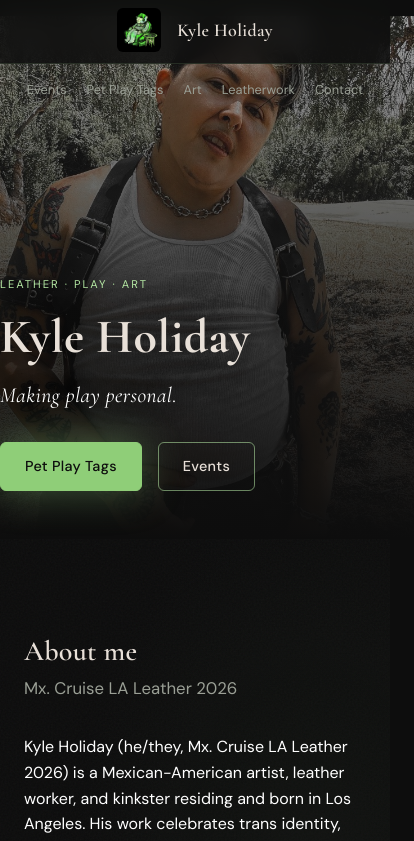
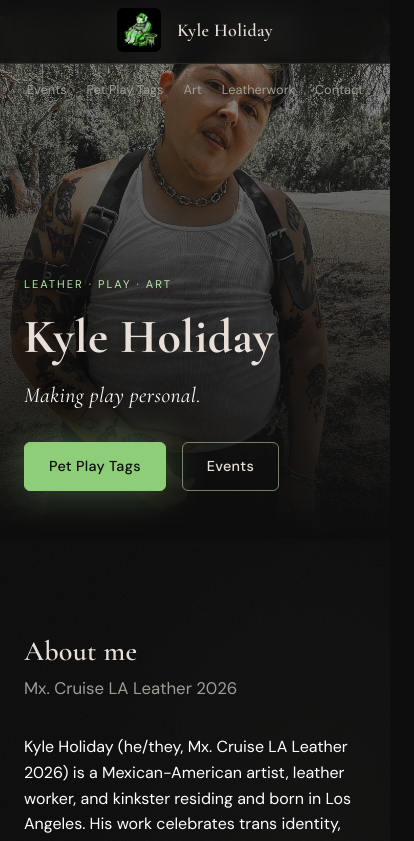
Before and after one commit to dianashawnbarraza-wq/kyle-holiday, a React (Vite) app: page / in a window 390 px wide. Shown: the top 841 px of the page, 414 px wide, since content can reach past the window. Built offline with nearby package versions, Linux system fonts and the light colour scheme.

Commit message:
Prevent horizontal scroll on mobile viewports.
Clip overflow at the layout root, constrain full-width sections, and use single-column grids on small screens.

Co-authored-by: Cursor <cursoragent@cursor.com>

```diff
--- a/src/components/EventList.css
+++ b/src/components/EventList.css
@@ -76,7 +76,7 @@
   object-fit: cover;
 }
 
-@media (max-width: 540px) {
+@media (max-width: 720px) {
   .event-list__item {
     grid-template-columns: 1fr;
     gap: var(--space-1);
--- a/src/components/GalleryGrid.css
+++ b/src/components/GalleryGrid.css
@@ -64,3 +64,9 @@
   font-size: 0.875rem;
   color: var(--text-muted);
 }
+
+@media (max-width: 640px) {
+  .gallery-grid {
+    grid-template-columns: 1fr;
+  }
+}
--- a/src/components/Hero.css
+++ b/src/components/Hero.css
@@ -3,8 +3,10 @@
   min-height: 78vh;
   display: flex;
   align-items: flex-end;
-  margin: calc(-1 * var(--space-5)) calc(-1 * var(--space-3)) var(--space-5);
+  margin: calc(-1 * var(--space-5)) 0 var(--space-5);
   overflow: hidden;
+  width: 100%;
+  max-width: 100%;
 }
 
 .hero--compact {
@@ -46,10 +48,10 @@
 .hero__content {
   position: relative;
   z-index: 1;
-  padding: var(--space-7) var(--space-4) var(--space-6);
-  max-width: var(--max-width);
+  width: 100%;
+  max-width: calc(var(--max-width) + 2 * var(--space-3));
   margin: 0 auto;
-  width: 100%;
+  padding: var(--space-7) var(--space-3) var(--space-6);
 }
 
 .hero__eyebrow {
@@ -64,6 +66,7 @@
   font-size: clamp(3rem, 8vw, 5rem);
   font-weight: 700;
   text-shadow: 0 2px 40px rgba(0, 0, 0, 0.6);
+  overflow-wrap: break-word;
 }
 
 .hero__subtitle {
--- a/src/components/KyleGallery.css
+++ b/src/components/KyleGallery.css
@@ -83,6 +83,13 @@
   gap: var(--space-3);
 }
 
+@media (max-width: 640px) {
+  .kyle-gallery,
+  .kyle-gallery--large {
+    grid-template-columns: 1fr;
+  }
+}
+
 @media (min-width: 720px) {
   .kyle-gallery--large {
     grid-template-columns: repeat(2, 1fr);
--- a/src/components/SiteNav.css
+++ b/src/components/SiteNav.css
@@ -6,6 +6,9 @@
   background: rgba(13, 13, 13, 0.85);
   backdrop-filter: blur(12px);
   border-bottom: 1px solid var(--border-subtle);
+  width: 100%;
+  max-width: 100%;
+  overflow-x: clip;
 }
 
 .site-nav__inner {
@@ -17,6 +20,8 @@
   align-items: center;
   justify-content: space-between;
   gap: var(--space-3);
+  min-width: 0;
+  width: 100%;
 }
 
 .site-nav__brand {
@@ -94,6 +99,8 @@
 
   .site-nav__links {
     gap: 4px;
+    justify-content: center;
+    max-width: 100%;
   }
 
   .site-nav__link {
--- a/src/components/TagGallery.css
+++ b/src/components/TagGallery.css
@@ -56,3 +56,9 @@
 .tag-gallery__shop-link {
   margin-top: auto;
 }
+
+@media (max-width: 640px) {
+  .tag-gallery {
+    grid-template-columns: 1fr;
+  }
+}
--- a/src/pages/HomePage.css
+++ b/src/pages/HomePage.css
@@ -5,6 +5,8 @@
 
 .home-gallery {
   width: 100%;
+  max-width: 100%;
+  min-width: 0;
 }
 
 @media (min-width: 1200px) {
--- a/src/styles/global.css
+++ b/src/styles/global.css
@@ -12,6 +12,7 @@
 
 html {
   scroll-behavior: smooth;
+  overflow-x: clip;
 }
 
 body {
@@ -22,6 +23,7 @@ body {
   font-size: 16px;
   line-height: 1.6;
   -webkit-font-smoothing: antialiased;
+  overflow-x: clip;
 }
 
 body::before {
@@ -43,6 +45,15 @@ body::before {
   min-height: 100dvh;
   display: flex;
   flex-direction: column;
+  overflow-x: clip;
+  width: 100%;
+  max-width: 100%;
+}
+
+main {
+  flex: 1;
+  min-width: 0;
+  overflow-x: clip;
 }
 
 a {
@@ -89,11 +100,14 @@ p + p {
 .page {
   flex: 1;
   padding: var(--space-5) var(--space-3) var(--space-6);
+  min-width: 0;
+  max-width: 100%;
 }
 
 .page-inner {
   max-width: var(--max-width);
   margin: 0 auto;
+  min-width: 0;
 }
 
 .section {
```
